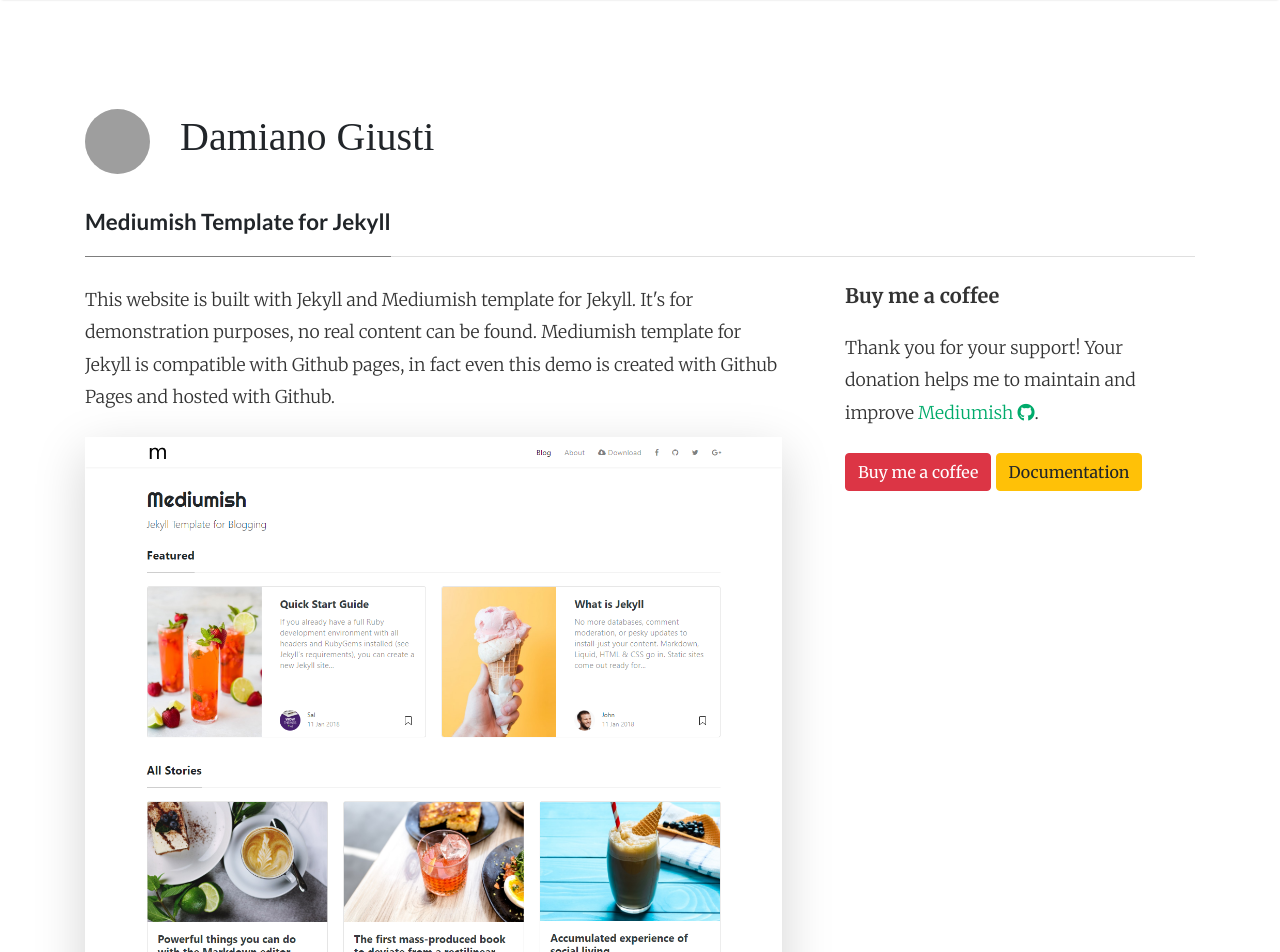
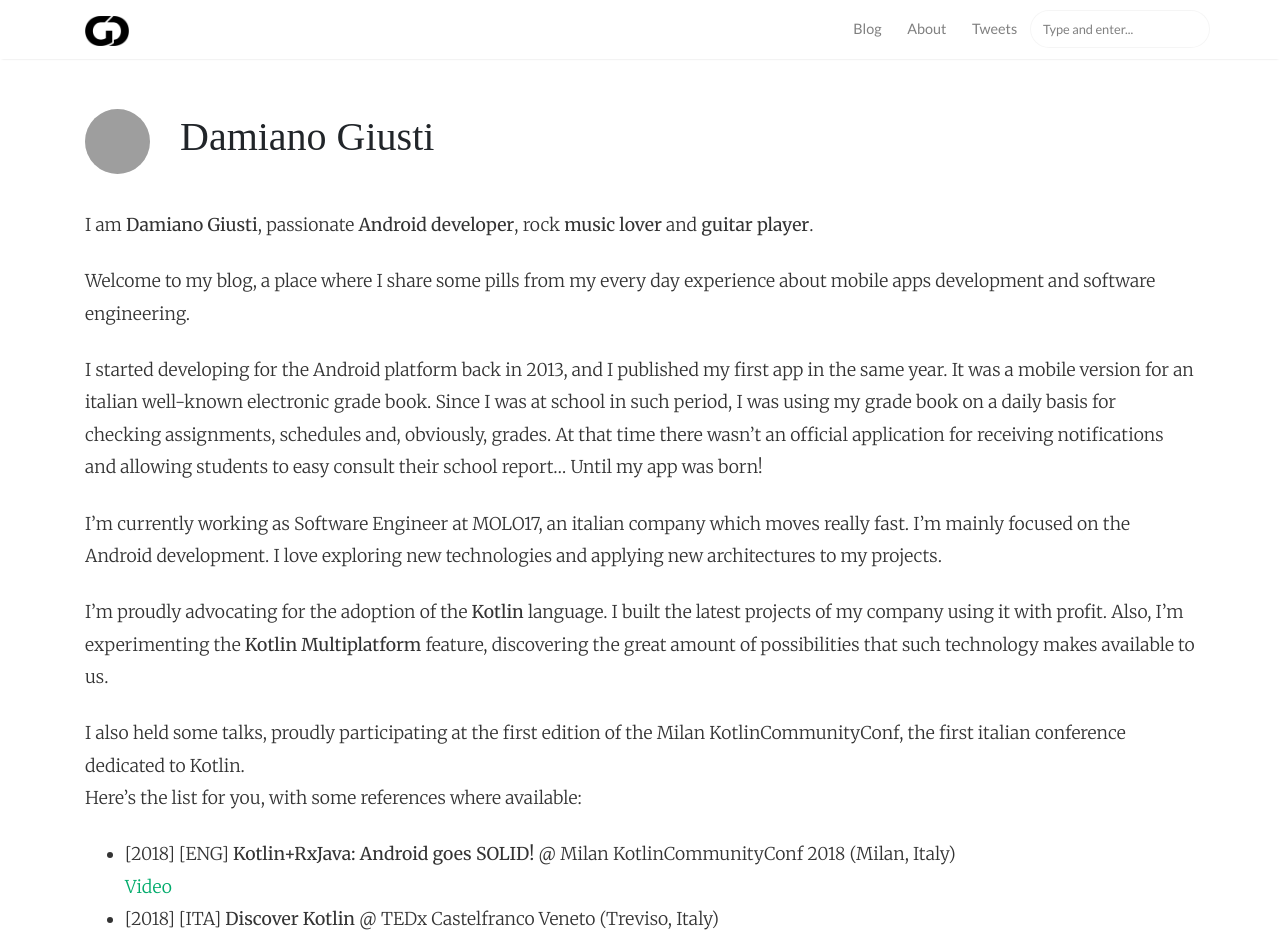
Before and after one commit to damianogiusti/damianogiusti, a Jekyll site: the page built from _pages/about.md, in a window 1280 px wide and 1400 px high. Shown: the top 952 px of the window. Built offline with Jekyll 4.4.1, drawn with Linux system fonts in a browser that asks for light colours; nearby versions of some CDN libraries; some web fonts are replaced; comment, search, counter and statistics services are not loaded; some of the changed text lies outside the part shown; grey boxes are pictures that could not be loaded.

Commit message:
Draft for the about page

```diff
--- a/_pages/about.md
+++ b/_pages/about.md
@@ -1,35 +1,35 @@
 ---
-layout: page
-title: Mediumish Template for Jekyll
+layout: plain-text
+title: Hello, world!
 permalink: /about
-comments: true
 ---
 
-<div class="row justify-content-between">
-<div class="col-md-8 pr-5">
+I am **Damiano Giusti**, passionate **Android developer**, rock **music lover** and **guitar player**.
 
-<p>This website is built with Jekyll and Mediumish template for Jekyll. It's for demonstration purposes, no real content can be found. Mediumish template for Jekyll is compatible with Github pages, in fact even this demo is created with Github Pages and hosted with Github.</p>
+Welcome to my blog, a place where I share some pills from my every day experience about mobile apps
+development and software engineering.
 
-<p class="mb-5"><img class="shadow-lg" src="{{site.baseurl}}/assets/images/mediumish-jekyll-template.png" alt="jekyll template mediumish" /></p>
-<h4>Documentation</h4>
+I started developing for the Android platform back in 2013, and I published my first app in
+the same year. It was a mobile version for an italian well-known electronic grade book. Since I was
+at school in such period, I was using my grade book on a daily basis for checking assignments,
+schedules and, obviously, grades. At that time there wasn't an official application for receiving
+notifications and allowing students to easy consult their school report... Until my app was born!
 
-<p>Please, read the docs <a href="https://bootstrapstarter.com/bootstrap-templates/template-mediumish-bootstrap-jekyll/">here</a>.</p>
+I'm currently working as Software Engineer at MOLO17, an italian company which moves really fast.
+I'm mainly focused on the Android development. I love exploring new technologies and applying new
+architectures to my projects.
 
-<h4>Questions or bug reports?</h4>
+I'm proudly advocating for the adoption of the **Kotlin** language. I built the latest projects of
+my company using it with profit. Also, I'm experimenting the **Kotlin Multiplatform** feature,
+discovering the great amount of possibilities that such technology makes available to us.
 
-<p>Head over to our <a href="https://github.com/wowthemesnet/mediumish-theme-jekyll">Github repository</a>!</p>
+I also held some talks, proudly participating at the first edition of the Milan KotlinCommunityConf,
+the first italian conference dedicated to Kotlin.
+Here's the list for you, with some references where available:
 
-</div>
+* [2018] [ENG] **Kotlin+RxJava: Android goes SOLID!** @ Milan KotlinCommunityConf 2018 (Milan, Italy)
+[Video](https://vimeo.com/279206868)
+* [2018] [ITA] **Discover Kotlin** @ TEDx Castelfranco Veneto (Treviso, Italy)
 
-<div class="col-md-4">
-
-<div class="sticky-top sticky-top-80">
-<h5>Buy me a coffee</h5>
-
-<p>Thank you for your support! Your donation helps me to maintain and improve <a target="_blank" href="https://github.com/wowthemesnet/mediumish-theme-jekyll">Mediumish <i class="fab fa-github"></i></a>.</p>
-
-<a target="_blank" href="https://www.wowthemes.net/donate/" class="btn btn-danger">Buy me a coffee</a> <a target="_blank" href="https://bootstrapstarter.com/bootstrap-templates/template-mediumish-bootstrap-jekyll/" class="btn btn-warning">Documentation</a>
-
-</div>
-</div>
-</div>
+* [2018] [ITA] **Android Clean Architecture** @ Mikamai-LinkMe (Milan, Italy)
+[Video](https://youtu.be/XViH7tGpffQ?t=1982)
```
